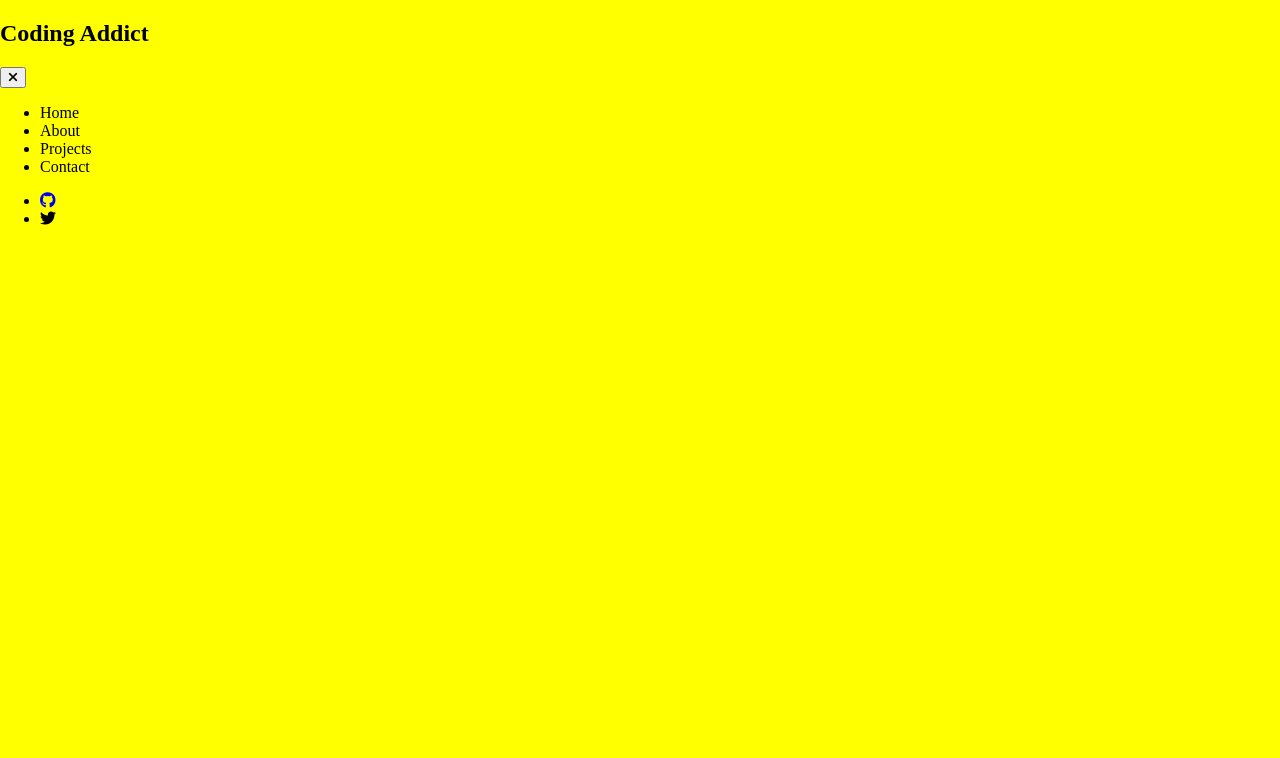
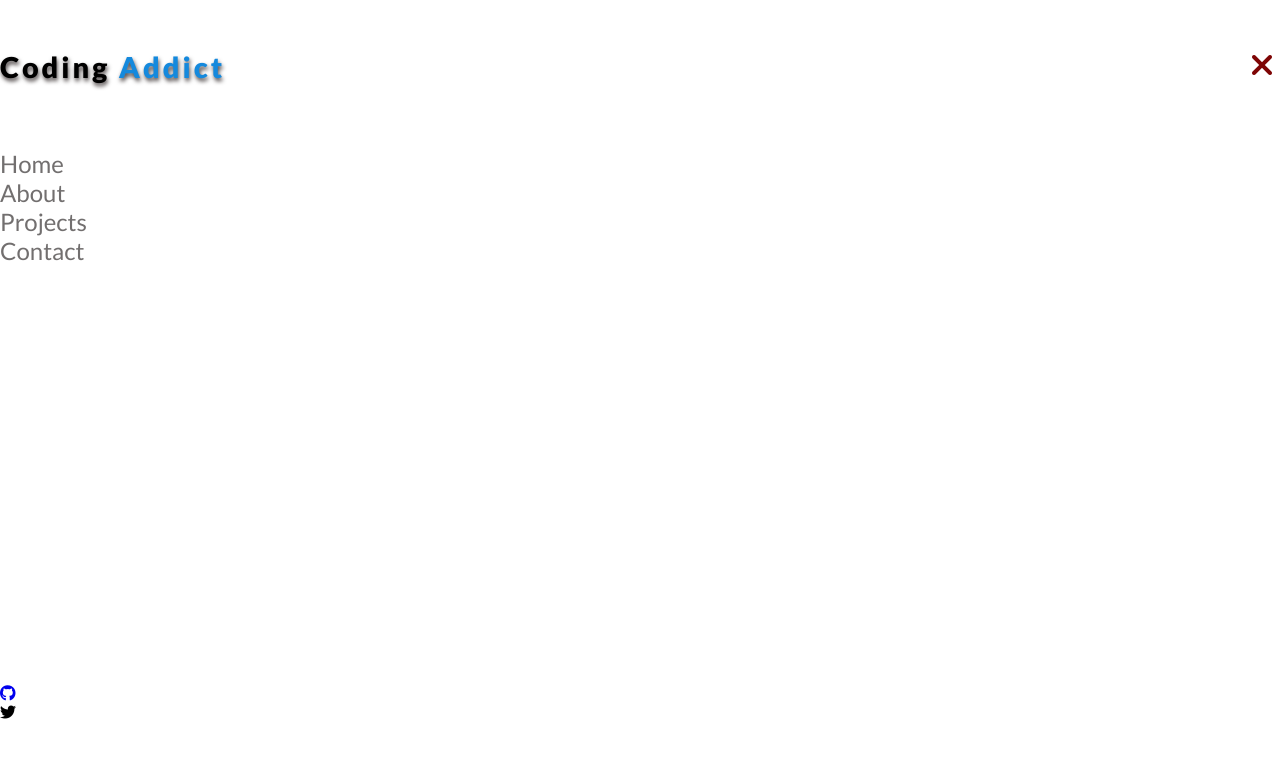
Before and after one commit to sri-rishi/sidebar, a plain HTML site: page index.html in a window 1280 px wide. Both pictures are taken after a click on the button 11 px from the left and 8 px from the top of the page. Drawn offline with Linux system fonts and the light colour scheme.

Commit message:
updated style.css

```diff
--- a/index.html
+++ b/index.html
@@ -12,14 +12,14 @@
     <button class="sidebar-toggle"><i class="fas fa-bars"></i></button>
     <aside class="sidebar">
         <div class="side-head">
-            <h1>Coding <span>Addict</span></h1>
+            <h1 class="title">Coding <span class="head-span">Addict</span></h1>
             <button class="close-btn"><i class="fas fa-times"></i></button>
         </div>
         <ul class="tab-links">
-            <li class="tab-items">Home</li>
-            <li class="tab-items">About</li>
-            <li class="tab-items">Projects</li>
-            <li class="tab-items">Contact</li>
+            <li class="tab-items"><a href="#" class="tab-a">Home</a></li>
+            <li class="tab-items"><a href="#" class="tab-a">About</a></li>
+            <li class="tab-items"><a href="#" class="tab-a">Projects</a></li>
+            <li class="tab-items"><a href="#" class="tab-a">Contact</a></li>
         </ul>
         <ul class="social-links">
             <li class="social-items icon-github"><a href="#"><i class="fab fa-github"></i></a></li>
--- a/style.css
+++ b/style.css
@@ -1,5 +1,41 @@
+@import url('https://fonts.googleapis.com/css2?family=Lato:wght@400;900&display=swap');
+
+
 body {
     margin: 0;
+    font-family: 'Lato', sans-serif;
+    background: skyblue;
+}
+
+a {
+    text-decoration: none;
+}
+h1 {
+    margin-block-end: 0;
+    margin-block-start: 0;
+}
+
+ul {
+    list-style-type: none;
+    padding-inline-start: 0;
+}
+
+.close-btn {
+    background: transparent;
+    border: none;
+    outline: none;
+    color: rgb(126, 5, 5);
+    font-size: 2rem;
+}
+.title {
+    font-size: 1.8rem;
+    font-weight: 900;
+    text-shadow: 1px 3px 4px rgb(73, 66, 66);
+    letter-spacing: 3px;
+}
+
+.head-span {
+    color: #1489dd;
 }
 
 .sidebar {
@@ -13,10 +49,27 @@ body {
     border: none;
     outline: none;
 }
+
+.side-head {
+    display: flex;
+    align-items: center;
+    justify-content: space-between;
+}
+
 .barShown {
     position: absolute;
-    background-color: yellow;
-    display: block;
+    display: grid;
+    background: white;
+    grid-template-rows: 1fr 4fr 1fr;
     height: 100%;
     width: 100%;
 }
+
+.tab-a {
+    color: rgb(114, 111, 111);
+}
+
+.tab-items  {
+    padding: 15px auto;
+    font-size: 1.5rem;
+}
```
